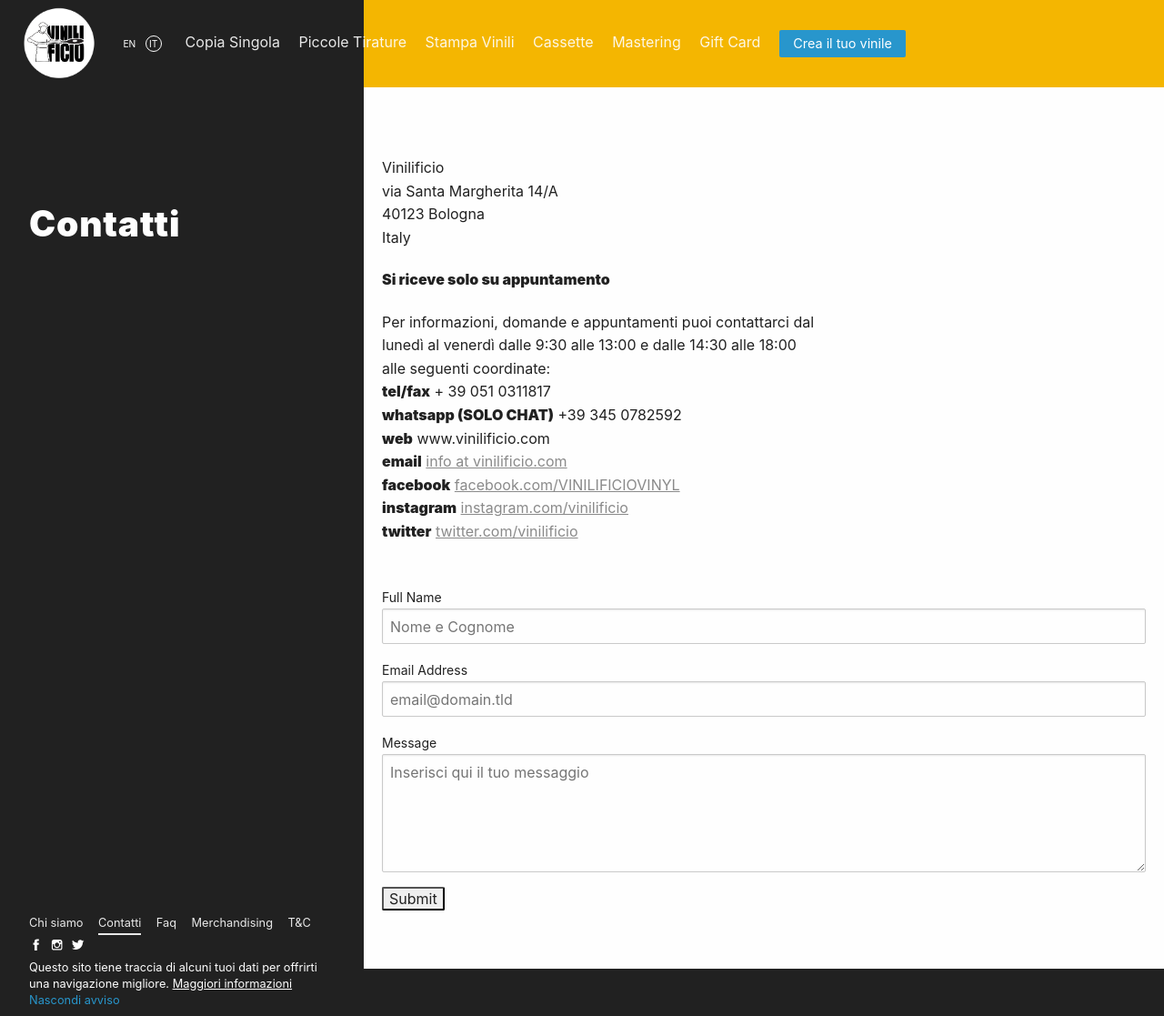
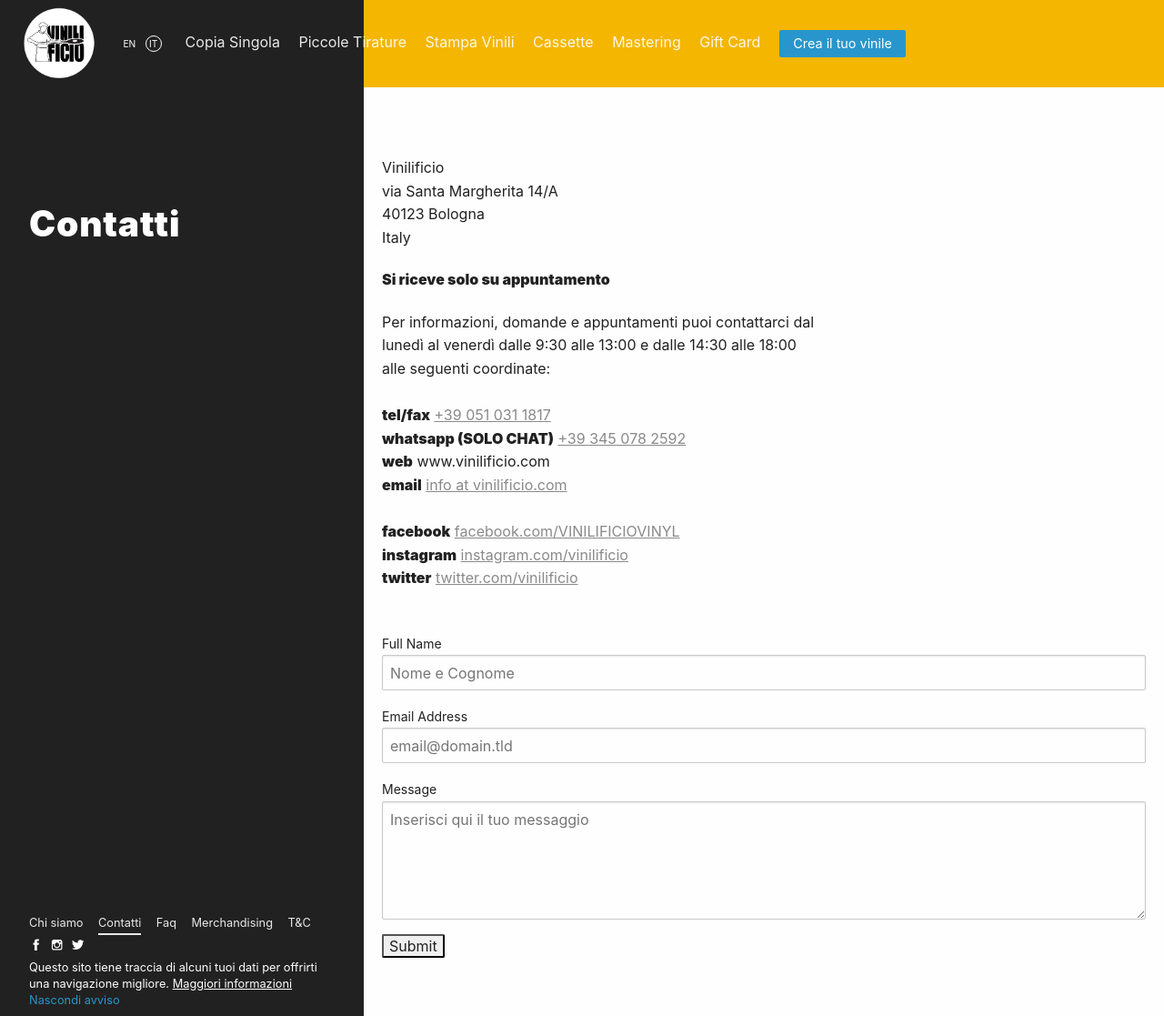
Before and after one commit to Vinilificio/vinilificio.com, a Jekyll site: the page built from _pages/contatti.md, in a window 1280 px wide and 1117 px high. Shown: the whole window at 91% size. Built offline with Jekyll 4.4.1, drawn with Linux system fonts in a browser that asks for light colours; nearby versions of some CDN libraries; comment, search, counter and statistics services are not loaded.

Commit message:
aggiornamenti contatti
aggiornamenti suggeriti da Andrea Chiga

```diff
--- a/_pages/contatti.md
+++ b/_pages/contatti.md
@@ -13,11 +13,12 @@
 
 __Si riceve solo su appuntamento__
 
-Per informazioni, domande e appuntamenti puoi contattarci dal lunedì al venerdì dalle 9:30 alle 13:00 e dalle 14:30 alle 18:00 alle seguenti coordinate:<br>
-__tel/fax__ + 39 051 0311817<br>
-__whatsapp (SOLO CHAT)__ +39 345 0782592<br>
+Per informazioni, domande e appuntamenti puoi contattarci dal lunedì al venerdì dalle 9:30 alle 13:00 e dalle 14:30 alle 18:00 alle seguenti coordinate:<br><br>
+__tel/fax__ <a href="tel:+390510311817" title="Chiama il Vinilifico">+39 051 031 1817</a><br>
+__whatsapp (SOLO CHAT)__ <a href="https://wa.me/393450782592" title="Chatta su WhatsApp con il Vinilificio">+39 345 078 2592</a><br>
 __web__ www.vinilificio.com<br>
-__email__ <a href="mailto:info@vinilificio.com" onclick="ga('send', 'event', 'Mail', 'Clic', 'info@vinilificio.com');" title="Scrivi al Vinilificio">info at vinilificio.com</a><br>
+__email__ <a href="mailto:info@vinilificio.com" title="Scrivi al Vinilificio">info at vinilificio.com</a><br>
+<br>
 __facebook__ [facebook.com/VINILIFICIOVINYL](http://www.facebook.com/VINILIFICIOVINYL)<br>
 __instagram__ [instagram.com/vinilificio](http://instagram.com/vinilificio)<br>
 __twitter__ [twitter.com/vinilificio](http://www.twitter.com/vinilificio)
```
